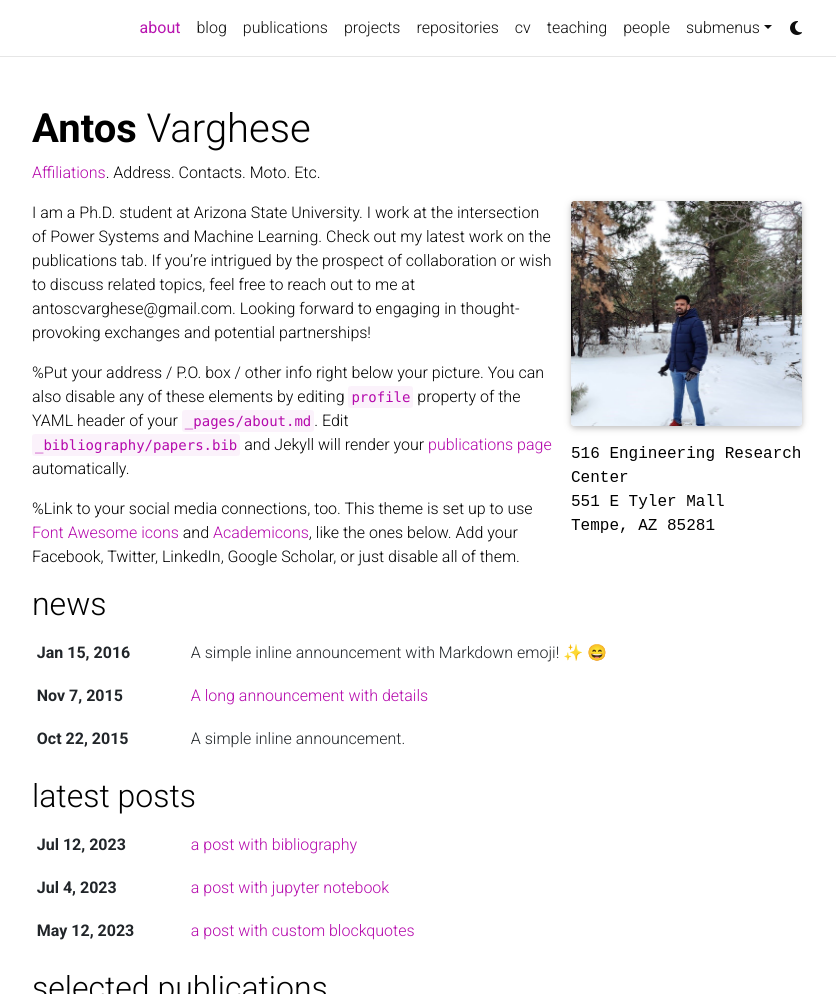
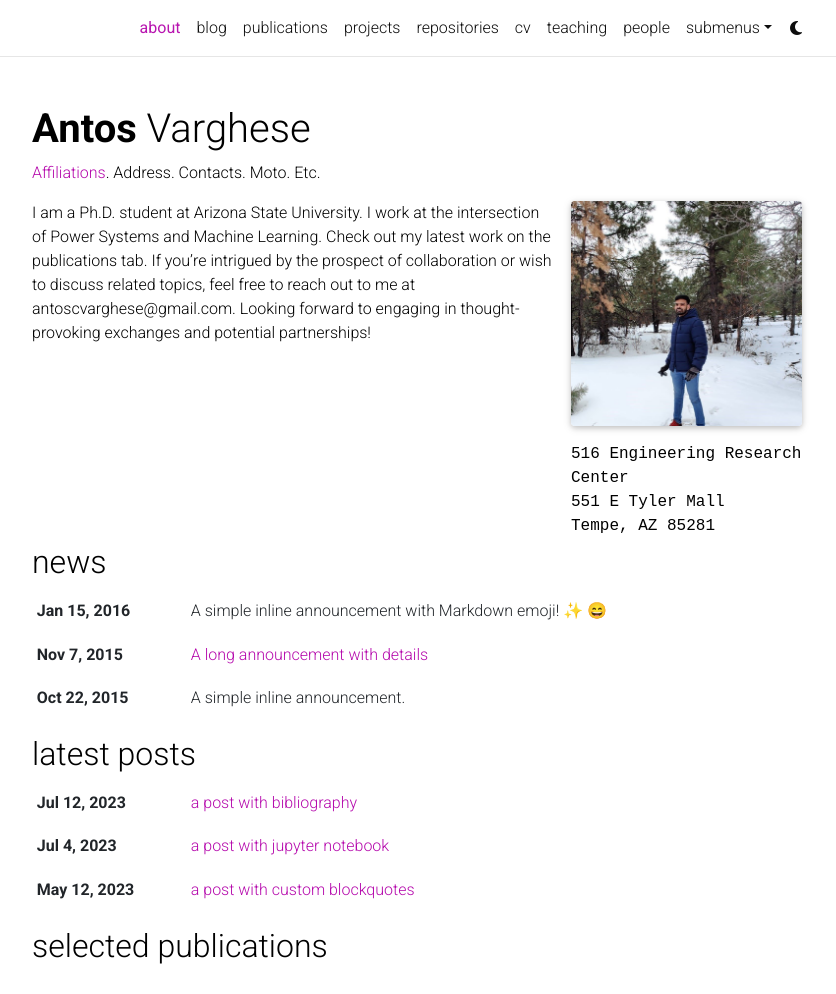
Before and after one commit to thesudo91/thesudo91.github.io, a Jekyll site: the page built from _pages/about.md, in a window 1280 px wide and 1324 px high, cut to the strip 0-994 px from the top of the window. Shown: the whole strip, without its empty margins (223-1059 px from the left). Built offline with Jekyll 4.4.1, drawn with Linux system fonts in a browser that asks for light colours; full-size pictures stand in for the smaller copies a plugin makes; emoji names are drawn with the system emoji font; comment, search, counter and statistics services are not loaded; a style sheet for code colours, icons or effects is not loaded.

Commit message:
Update about.md

```diff
--- a/_pages/about.md
+++ b/_pages/about.md
@@ -20,7 +20,3 @@
 ---
 
 I am a Ph.D. student at Arizona State University. I work at the intersection of Power Systems and Machine Learning. Check out my latest work on the publications tab. If you're intrigued by the prospect of collaboration or wish to discuss related topics, feel free to reach out to me at antoscvarghese@gmail.com. Looking forward to engaging in thought-provoking exchanges and potential partnerships!
-
-%Put your address / P.O. box / other info right below your picture. You can also disable any of these elements by editing `profile` property of the YAML header of your `_pages/about.md`. Edit `_bibliography/papers.bib` and Jekyll will render your [publications page](/al-folio/publications/) automatically.
-
-%Link to your social media connections, too. This theme is set up to use [Font Awesome icons](http://fortawesome.github.io/Font-Awesome/) and [Academicons](https://jpswalsh.github.io/academicons/), like the ones below. Add your Facebook, Twitter, LinkedIn, Google Scholar, or just disable all of them.
```
